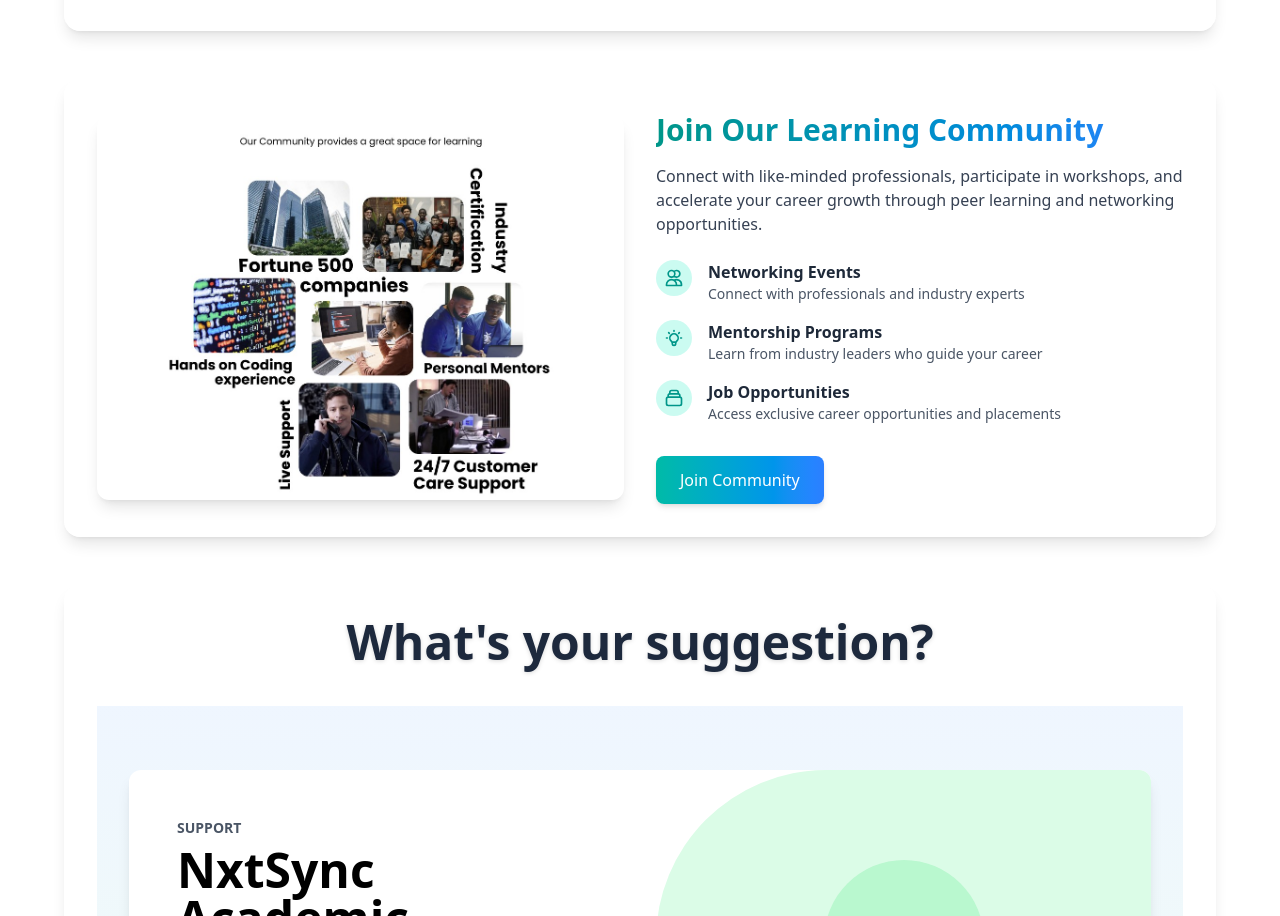
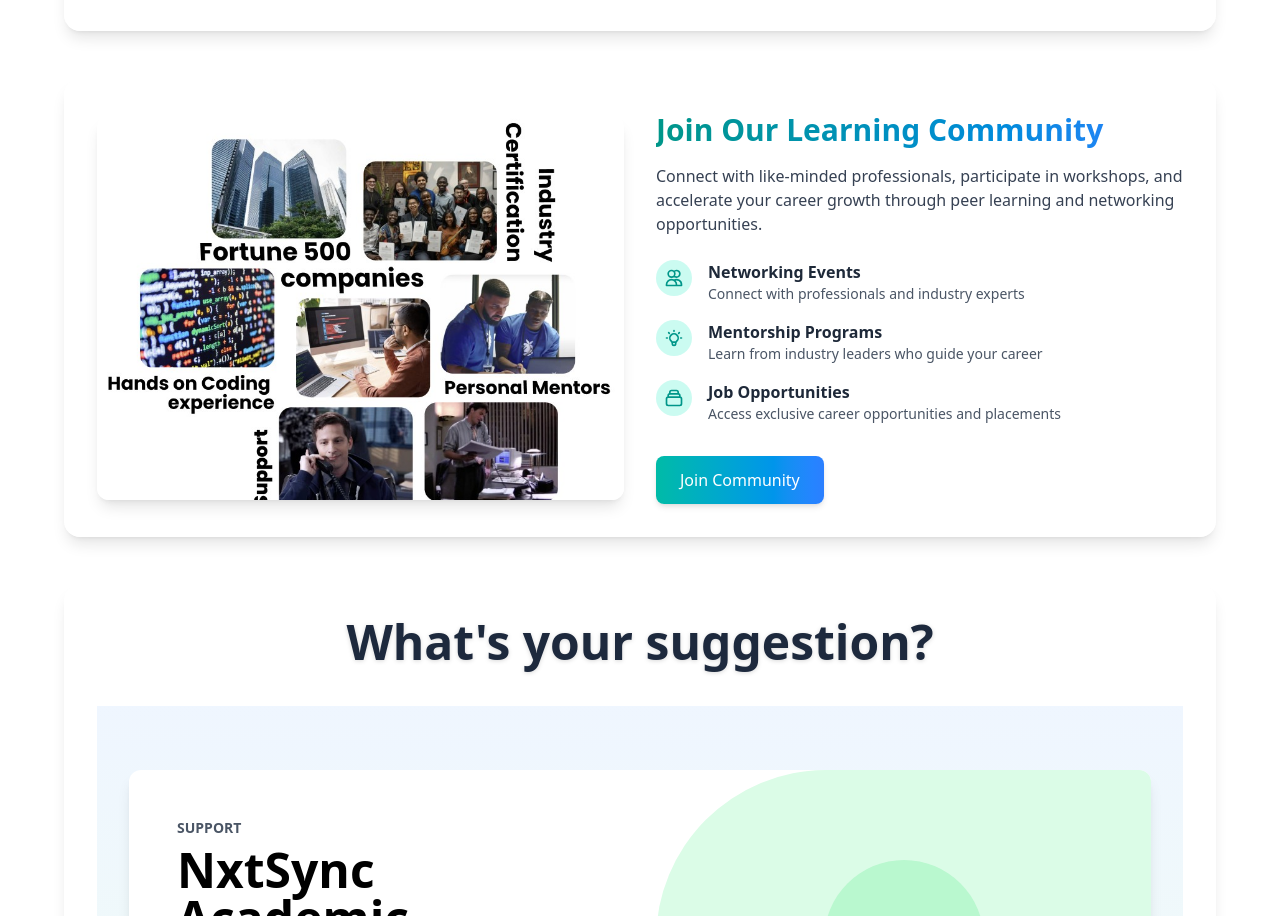
Before and after one commit to mismyst/nextsync, a Next.js app: page / in a window 1280 px wide. Shown: the part 1820-2736 px from the top of the page. Built offline with nearby package versions, Linux system fonts and the light colour scheme.

Commit message:
Update page.tsx

```diff
--- a/app/page.tsx
+++ b/app/page.tsx
@@ -440,7 +440,7 @@ const Page = function Page() {
                       src="/images/community.jpg"
                       alt="Our Learning Community"
                       fill
-                      className="object-contain p-0 w-full h-full"
+                      className="object-cover"
                       sizes="(max-width: 768px) 100vw, 50vw"
                       priority
                     />
```
